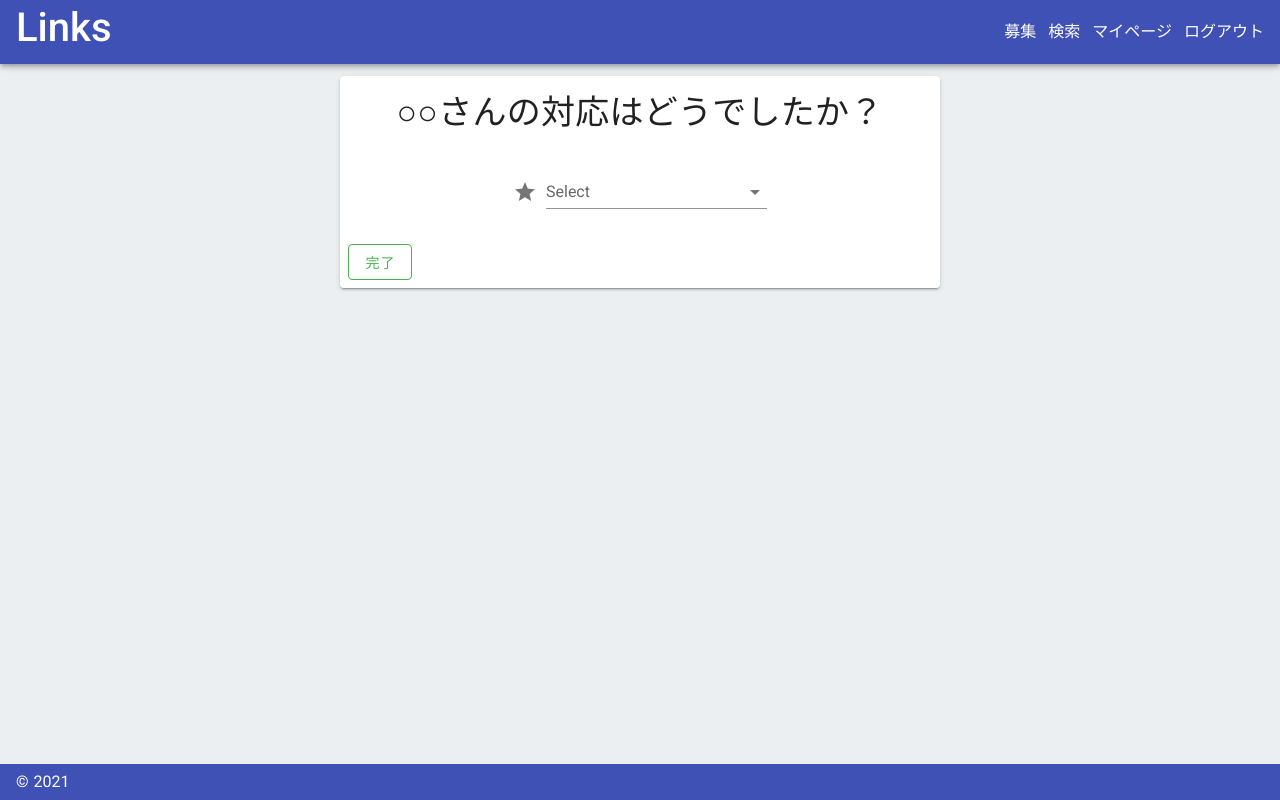
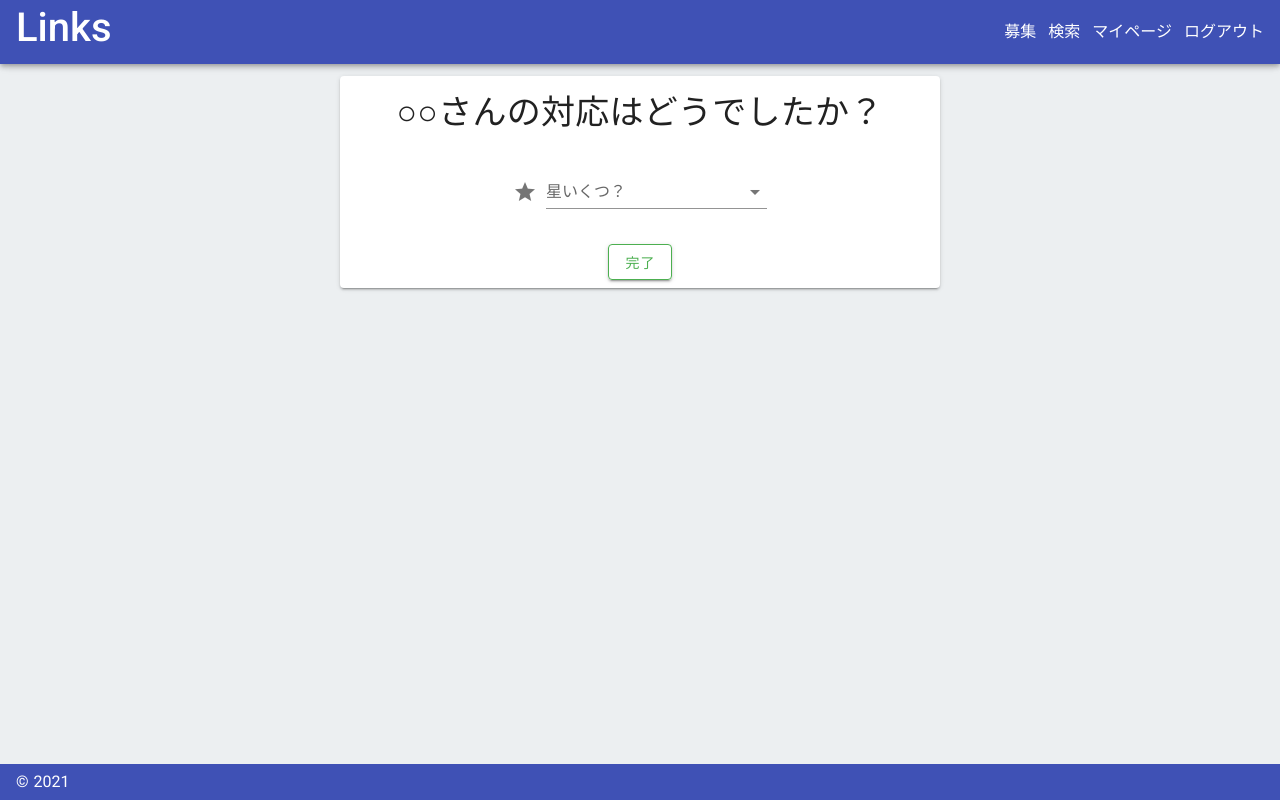
Before and after one commit to aso1801031/counselingApp, a Nuxt app: page /review in a window 1280 px wide. Built offline with nearby package versions, Linux system fonts and the light colour scheme.

Commit message:
review レイアウト完成

```diff
--- a/pages/review.vue
+++ b/pages/review.vue
@@ -1,5 +1,5 @@
 <template>
-    <div class="container" id="app">
+    <div class="container">
 
             <v-card class="mx-auto" max-width="600" align="center">
                 <v-card-text>
@@ -7,12 +7,12 @@
                         ○○さんの対応はどうでしたか？
                     </p>
                     <v-col cols="6"><!-- 星プルダウン -->
-                        <v-select color="yellow" v-model="e1" :items="states" menu-props="auto" label="Select" hide-details prepend-icon="mdi-star" single-line></v-select>
+                        <v-select color="yellow" v-model="e1" :items="states" menu-props="auto" label="星いくつ？" hide-details prepend-icon="mdi-star" single-line></v-select>
                     </v-col>
                 </v-card-text>
 
                 <v-card-actions>
-                    <v-btn outlined color="success" @click="reveal = true">
+                    <v-btn class="mx-auto" align="center" outlined depressed elevation="2" color="success" @click="reveal = true">
                         完了
                     </v-btn>
                 </v-card-actions>
@@ -25,7 +25,6 @@
 export default {
     data () {
       return {
-        e1: null,
         states: [
           '5', '4', '3', '2','1'
         ]
```
